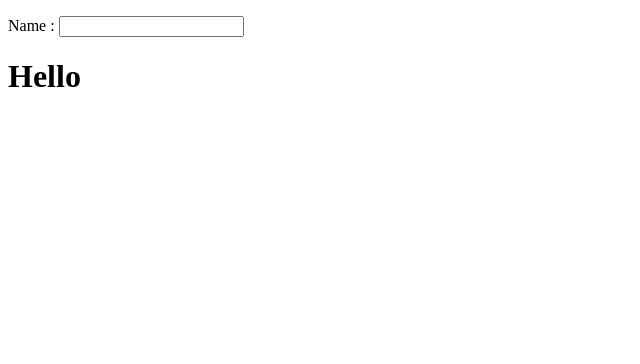
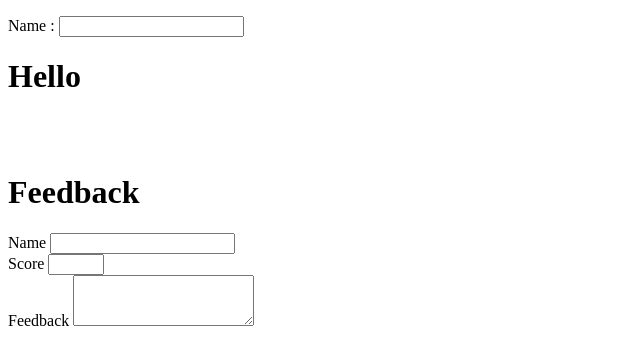
Before and after one commit to jastella1/angular2practice, a plain HTML site: page angular.html in a window 1280 px wide. Shown: the whole page, without its empty margins (0-640 px from the left). Drawn offline with nearby package versions, Linux system fonts and the light colour scheme.

Commit message:
Added more angular usage
minor edit

```diff
--- a/angular.html
+++ b/angular.html
@@ -3,14 +3,41 @@
 <head>
   <title>angular</title>
 </head>
-<body>
+<body ng-app>
 
-<div ng-app>
+<div>
   <p>Name : <input type="text" ng-model="name"></p>
   <h1>Hello {{name}}</h1>
 </div>
 
+<br><br>
 
+<div class="container">
+  <h1>
+    Feedback
+    <span ng-if="workshop.attendee">from {{workshop.attendee}}</span>
+  </h1>
+
+  <form>
+    <div class="form-group">
+      <label for="name">Name</label>
+      <input ng-model="workshop.attendee" type="text" class="form-control" id="name"/>
+    </div>
+    <div class="form-group">
+      <label for="score">Score</label>
+      <input  ng-model="workshop.score" type="number" min="1" max="10" class="form-control" id="score"/>
+    </div>
+    <div class="form-group">
+      <label for="feedback">Feedback</label>
+      <textarea ng-model="workshop.feedback"
+                placeholder="{{workshop.score ? 'Why the ' + workshop.score + '?' : ''}}"
+                id="feedback"
+                class="form-control"
+                rows="3"></textarea>
+    </div>
+  </form>
+
+</div>
 
 <script src="angular.js"></script>
 
```
